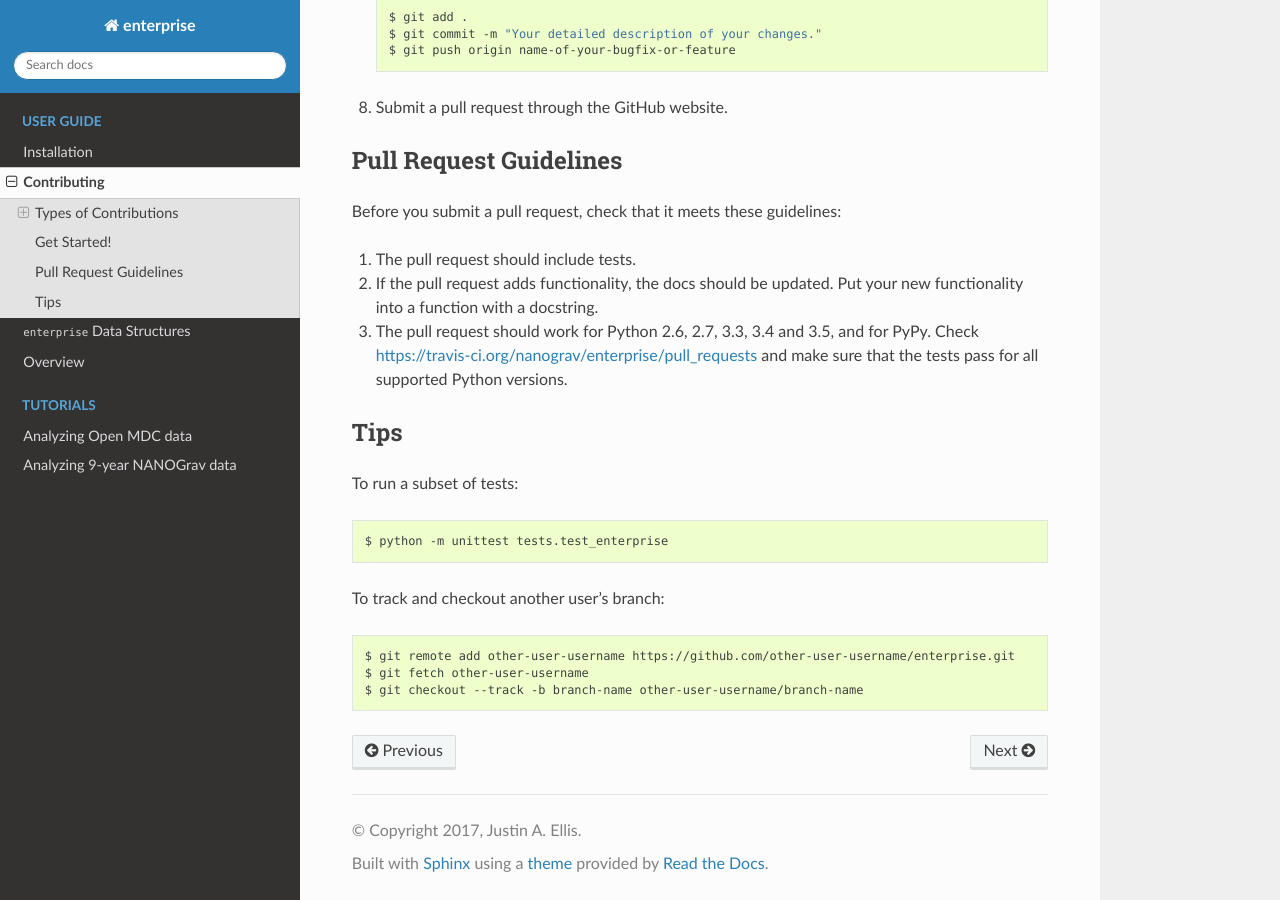
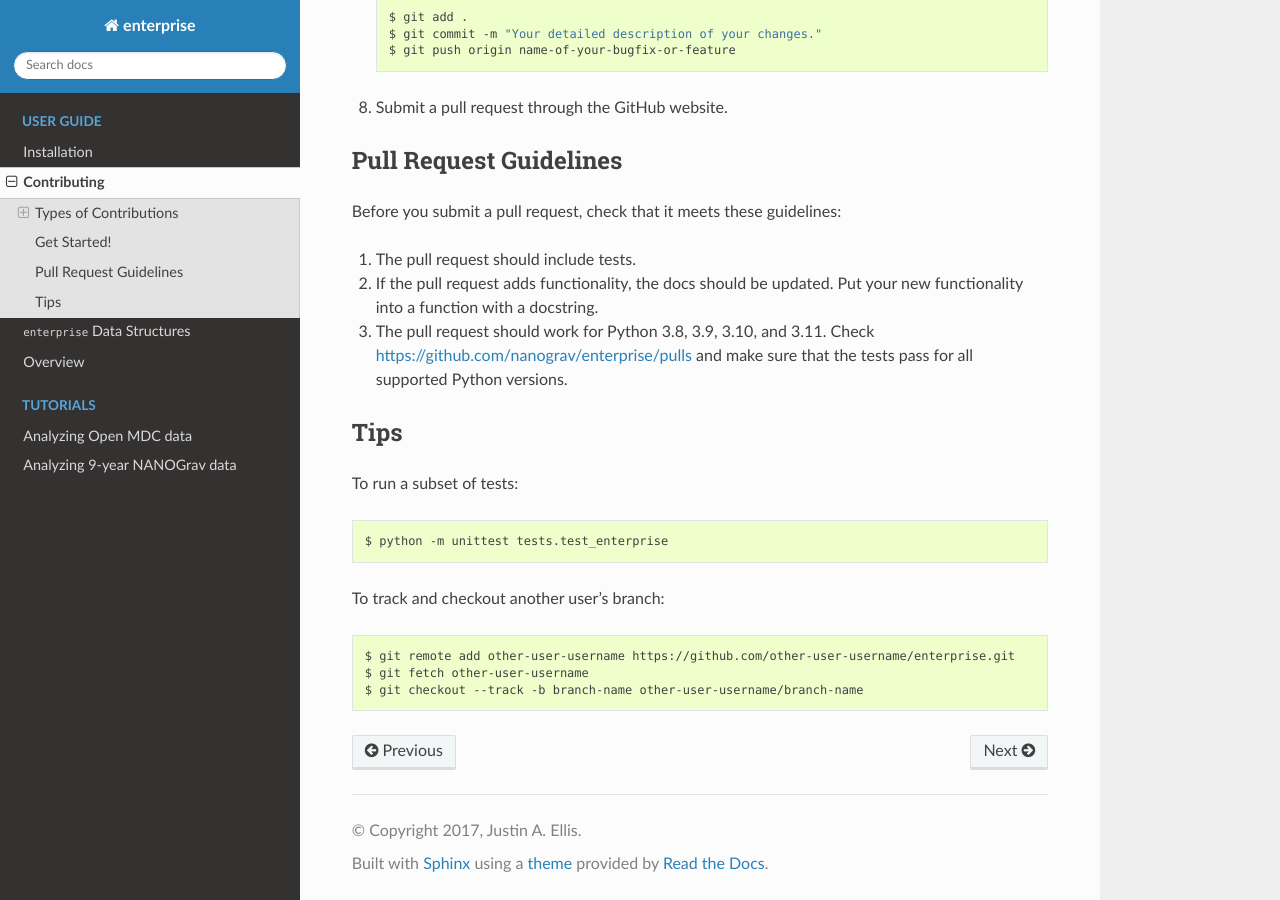
Before and after one commit to nanograv/enterprise, a Sphinx documentation site: the page built from docs/contributing.rst, in a window 1280 px wide and 900 px high, scrolled down 2284 px. Built offline with Sphinx 7.4.7 and the Read the Docs theme 2.0.0, drawn with Linux system fonts in a browser that asks for light colours; pages that are not in the unit, such as notebooks, are missing from menus.

Commit message:
Add Python 3.11, Remove Python 3.7

```diff
--- a/CONTRIBUTING.rst
+++ b/CONTRIBUTING.rst
@@ -114,8 +114,8 @@ Before you submit a pull request, check that it meets these guidelines:
 1. The pull request should include tests.
 2. If the pull request adds functionality, the docs should be updated. Put
    your new functionality into a function with a docstring.
-3. The pull request should work for Python 2.6, 2.7, 3.3, 3.4 and 3.5, and for PyPy. Check
-   https://travis-ci.org/nanograv/enterprise/pull_requests
+3. The pull request should work for Python 3.8, 3.9, 3.10, and 3.11. Check
+   https://github.com/nanograv/enterprise/pulls
    and make sure that the tests pass for all supported Python versions.
 
 Tips
--- a/docs/index.rst
+++ b/docs/index.rst
@@ -15,7 +15,7 @@ Welcome to enterprise's documentation!
 .. image:: https://codecov.io/gh/nanograv/enterprise/branch/master/graph/badge.svg?token=YXSX3293VF
         :target: https://codecov.io/gh/nanograv/enterprise
         :alt: Test Coverage
-.. image:: https://img.shields.io/badge/python-3.6%2C%203.7%2C%203.8-blue.svg
+.. image:: https://img.shields.io/badge/python-3.8%2C%203.9%2C%203.10%2C%203.11-blue.svg
         :alt: Python Versions
 
 .. image:: https://zenodo.org/badge/DOI/10.5281/zenodo.4059815.svg
--- a/setup.py
+++ b/setup.py
@@ -30,7 +30,7 @@ setup(
     package_dir={"enterprise": "enterprise"},
     include_package_data=True,
     package_data={"enterprise": ["datafiles/*", "datafiles/ephemeris/*", "datafiles/ng9/*", "datafiles/mdc_open1/*"]},
-    python_requires=">=3.7, <3.11",
+    python_requires=">=3.8, <3.12",
     install_requires=requirements,
     license="MIT license",
     zip_safe=False,
@@ -42,10 +42,10 @@ setup(
         "License :: OSI Approved :: MIT License",
         "Natural Language :: English",
         "Programming Language :: Python :: 3",
-        "Programming Language :: Python :: 3.7",
         "Programming Language :: Python :: 3.8",
         "Programming Language :: Python :: 3.9",
         "Programming Language :: Python :: 3.10",
+        "Programming Language :: Python :: 3.11",
         "Topic :: Scientific/Engineering :: Astronomy",
         "Topic :: Scientific/Engineering :: Physics",
     ],
```
Also changed, not shown: README.md (+2 -2 lines), 1 other file.
